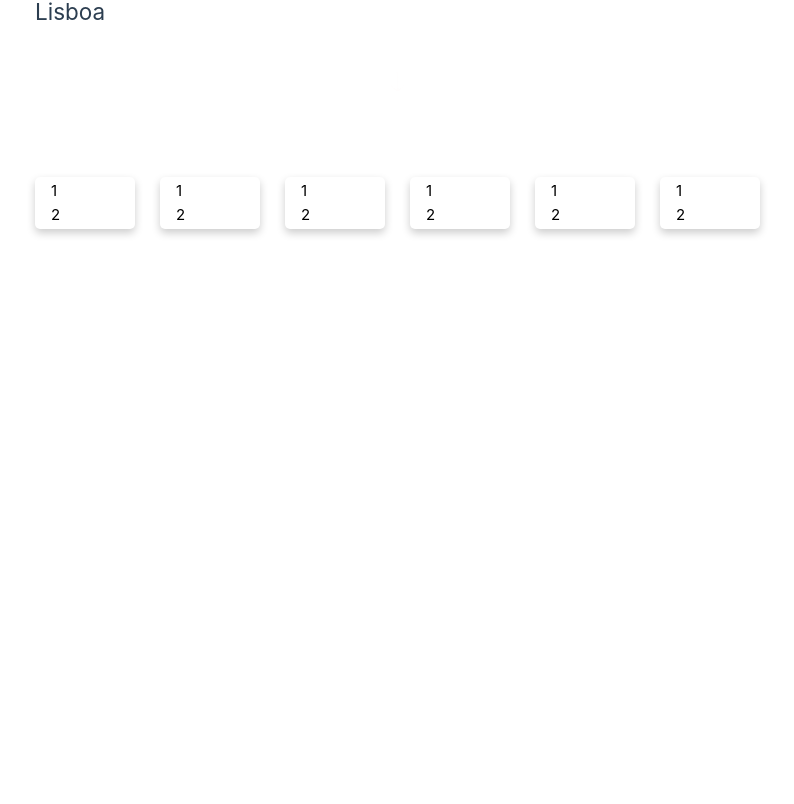
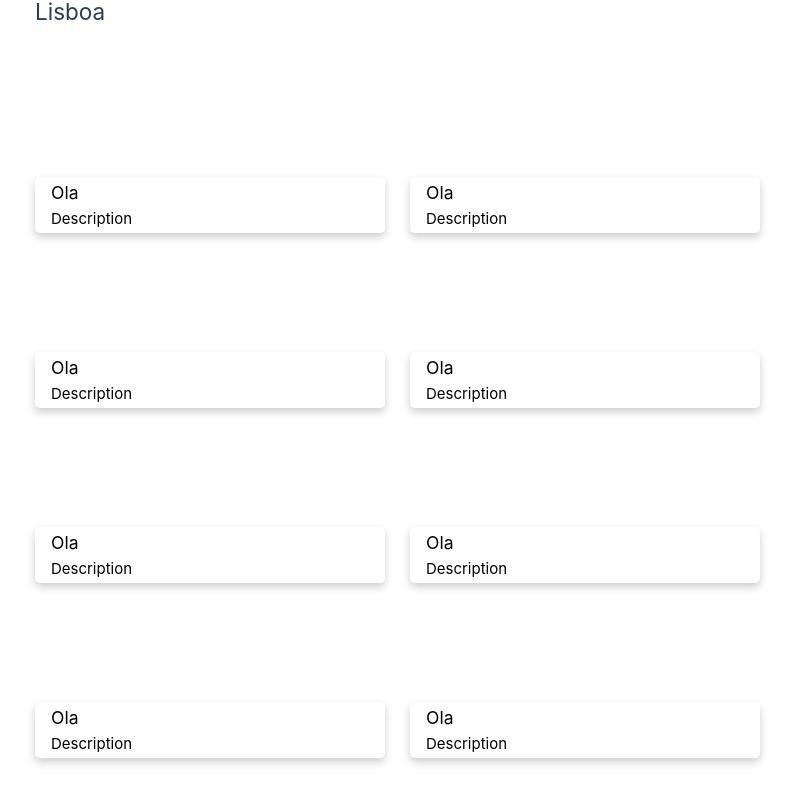
Before and after one commit to Francisco-Zeferino/Francisco-Zeferino.github.io, a Vue app: page / in a window 1280 px wide. Shown: the part 372-1176 px from the top of the page, without its empty margins (198-992 px from the left). Before the commit the page ends 824 px from the top, so only its background shows below. Built offline with nearby package versions, Linux system fonts and the light colour scheme.

Commit message:
more stuff added

```diff
--- a/src/components/ProjectsBar.vue
+++ /dev/null
@@ -1,44 +0,0 @@
-<script setup>
-const dataProps = defineProps({
-  rendered : Boolean
-})
-</script>
-
-<template>
-  <div class="projectsDiv">
-    <Transition>
-      <div v-if="rendered">
-        <TransitionGroup name="projectList" tag="div">
-        </TransitionGroup>
-      </div>
-    </Transition>
-  </div>
-</template>
-
-<style>
-.projectsDiv {
-  width: 900px;
-  height: 900px;
-}
-
-.projectList-enter-active,
-.projectList-leave-active {
-  transition: all 0.5s ease;
-}
-
-.projectList-enter-from,
-.projectList-leave-to {
-  opacity: 0;
-  transform: translateX(30px);
-}
-
-.v-enter-active,
-.v-leave-active {
-  transition: opacity 1s ease;
-}
-
-.v-enter-from,
-.v-leave-to {
-  opacity: 0;
-}
-</style>
--- a/src/components/ProjectsCards.vue
+++ b/src/components/ProjectsCards.vue
@@ -6,38 +6,50 @@ import {ref} from 'vue';
     <div class="projectsSection">
         <div class="card">
             <div class="container">
-                <h4>1</h4>
-                <p>2</p>
+                <h3>Ola</h3>
+                <p>Description</p>
             </div>
         </div>
         <div class="card">
             <div class="container">
-                <h4>1</h4>
-                <p>2</p>
+                <h3>Ola</h3>
+                <p>Description</p>
             </div>
         </div>
         <div class="card">
             <div class="container">
-                <h4>1</h4>
-                <p>2</p>
+                <h3>Ola</h3>
+                <p>Description</p>
             </div>
         </div>
         <div class="card">
             <div class="container">
-                <h4>1</h4>
-                <p>2</p>
+                <h3>Ola</h3>
+                <p>Description</p>
             </div>
         </div>
         <div class="card">
             <div class="container">
-                <h4>1</h4>
-                <p>2</p>
+                <h3>Ola</h3>
+                <p>Description</p>
             </div>
         </div>
         <div class="card">
             <div class="container">
-                <h4>1</h4>
-                <p>2</p>
+                <h3>Ola</h3>
+                <p>Description</p>
+            </div>
+        </div>
+        <div class="card">
+            <div class="container">
+                <h3>Ola</h3>
+                <p>Description</p>
+            </div>
+        </div>
+        <div class="card">
+            <div class="container">
+                <h3>Ola</h3>
+                <p>Description</p>
             </div>
         </div>
     </div>
@@ -48,12 +60,14 @@ import {ref} from 'vue';
   display:flex;
   justify-content: center;
   align-items:flex-start;
+  flex-direction: row;
+  flex-wrap: wrap;
   width: 100%;
-  height: 300px;
+  height: 700px;
 }
 
 .card {
-    display: inline-block;
+    display: flex;
     background-color: white;
     text-align: left;
     box-shadow: 0 4px 8px 0 rgba(0,0,0,0.2);
--- a/src/components/WelcomeTextBar.vue
+++ b/src/components/WelcomeTextBar.vue
@@ -1,6 +1,5 @@
 <script setup>
 import { Transition, ref } from 'vue';
-import ProjectsBar from './ProjectsBar.vue';
 import ProjectsCard from './ProjectsCards.vue'
 
 const welcomeText = ref('Welcome to my Portfolio!');
@@ -65,6 +64,7 @@ function writeText() {
 
 <style>
 html {
+  scroll-behavior: smooth;
   scrollbar-width: none;
   -ms-overflow-style: none;
 }
```
